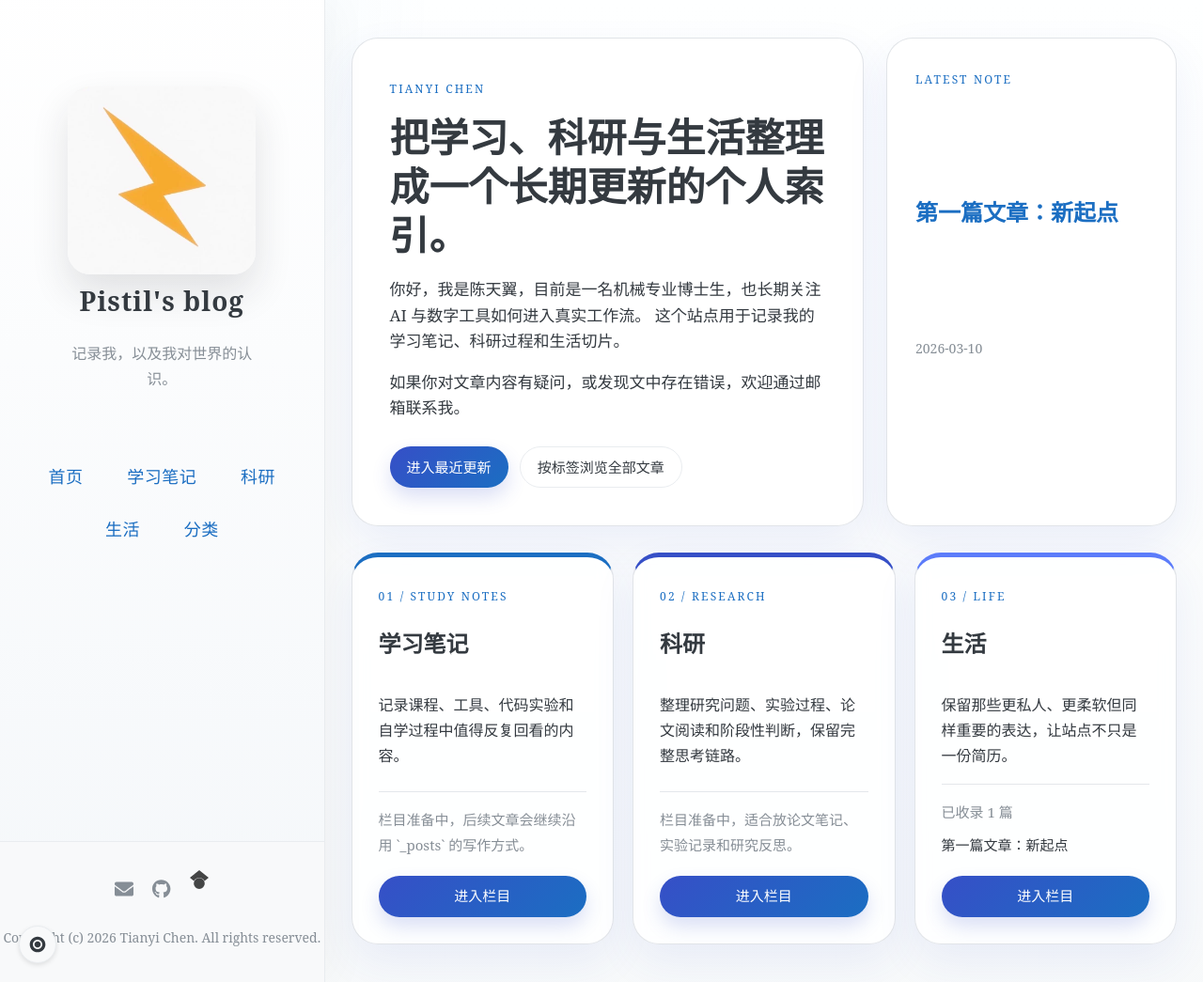
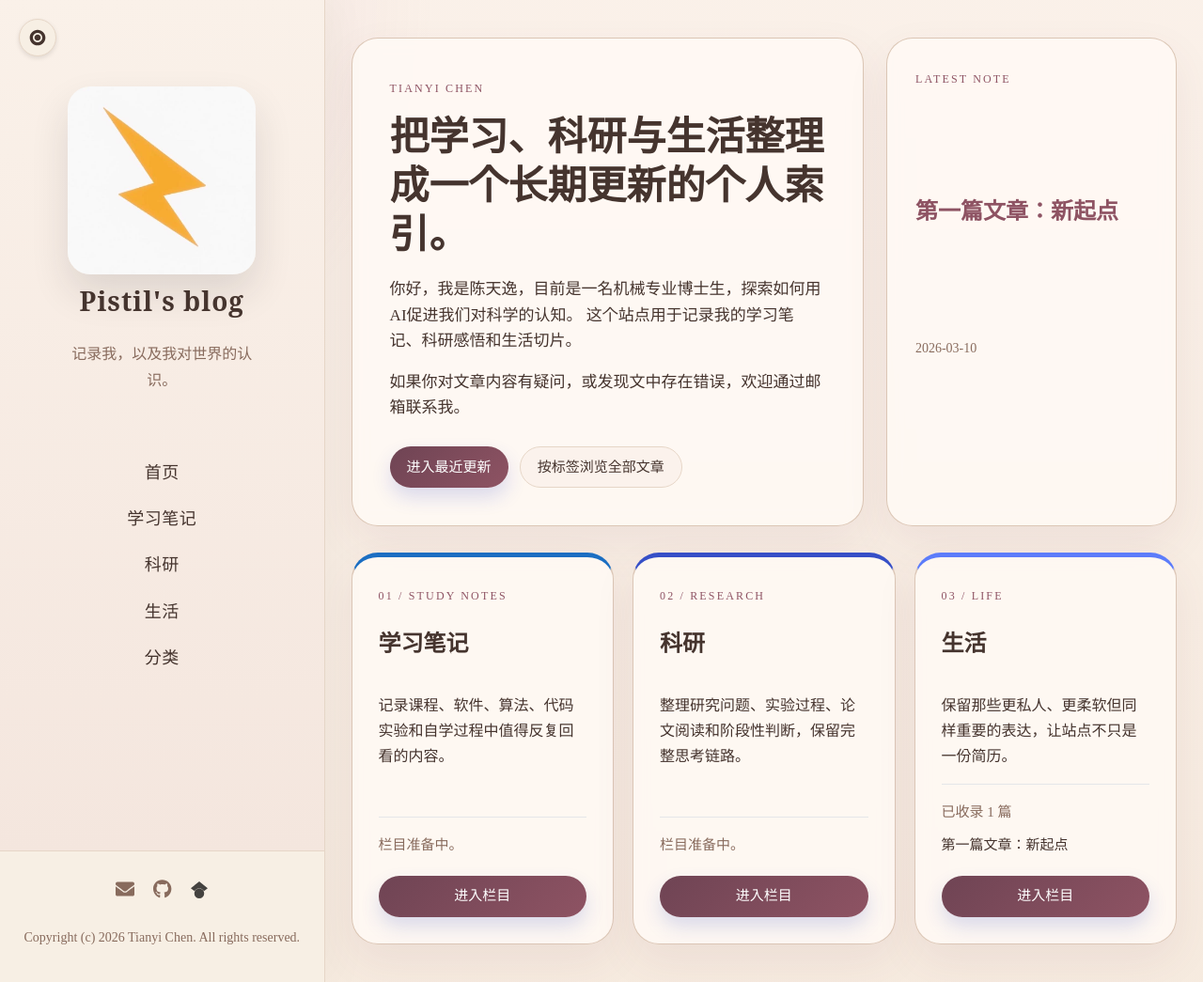
Before and after one commit to PistilReaper/PistilReaper.github.io, a Jekyll site: the page built from index.html, in a window 1280 px wide and 1045 px high. Shown: the whole window at 94% size. Built offline with Jekyll 4.4.1, drawn with Linux system fonts in a browser that asks for light colours; a script that is not in the unit is left out; the list of posts is cut into pages by our own code; comment, search, counter and statistics services are not loaded.

Commit message:
Front-end optimization

```diff
--- a/_sass/_variables.scss
+++ b/_sass/_variables.scss
@@ -6,40 +6,40 @@
 // 基础主题切换变量
 :root {
   // 浅色模式变量
-  --oc-gray-0: #f8f9fa;
-  --oc-gray-1: #f1f3f5;
-  --oc-gray-2: #e9ecef;
-  --oc-gray-3: #dee2e6;
-  --oc-gray-4: #ced4da;
-  --oc-gray-5: #adb5bd;
-  --oc-gray-6: #868e96;
-  --oc-gray-7: #495057;
-  --oc-gray-8: #343a40;
-  --oc-gray-9: #212529;
+  --oc-gray-0: #f7efe4;
+  --oc-gray-1: #f3e7da;
+  --oc-gray-2: #e6d6c7;
+  --oc-gray-3: #d8c2b0;
+  --oc-gray-4: #c8ab95;
+  --oc-gray-5: #b08d79;
+  --oc-gray-6: #886b5d;
+  --oc-gray-7: #6a5348;
+  --oc-gray-8: #45342e;
+  --oc-gray-9: #2c201c;
 
-  --oc-blue-0: #e8f7ff;
-  --oc-blue-6: #228ae6;
-  --oc-blue-8: #1b6ec2;
-  --oc-indigo-9: #364fc7;
+  --oc-blue-0: #f4dfe4;
+  --oc-blue-6: #b36a7c;
+  --oc-blue-8: #8e5363;
+  --oc-indigo-9: #6f4454;
 }
 
 // 深色模式变量
 body.dark-mode {
-  --oc-gray-0: #212529;
-  --oc-gray-1: #343a40;
-  --oc-gray-2: #495057;
-  --oc-gray-3: #6c757d;
-  --oc-gray-4: #adb5bd;
-  --oc-gray-5: #ced4da;
-  --oc-gray-6: #dee2e6;
-  --oc-gray-7: #e9ecef;
-  --oc-gray-8: #f1f3f5;
-  --oc-gray-9: #f8f9fa;
+  --oc-gray-0: #171312;
+  --oc-gray-1: #221d1b;
+  --oc-gray-2: #2d2624;
+  --oc-gray-3: #473d39;
+  --oc-gray-4: #685a53;
+  --oc-gray-5: #8d7c73;
+  --oc-gray-6: #c2b0a5;
+  --oc-gray-7: #ddcdc3;
+  --oc-gray-8: #f0e2d9;
+  --oc-gray-9: #fbf2ec;
 
-  --oc-blue-0: #444d56;
-  --oc-blue-6: #80acff;
-  --oc-blue-8: #81a6ed;
-  --oc-indigo-9: #9775fa;
+  --oc-blue-0: #3a2d31;
+  --oc-blue-6: #d59bab;
+  --oc-blue-8: #efbac7;
+  --oc-indigo-9: #c68ba0;
 }
 
 // Colors
@@ -59,7 +59,8 @@ $helveticaNeue: "Helvetica Neue", Helvetica, Arial, sans-serif;
 $georgia: Georgia, serif;
 
 // Fonts
-$base-font: 'Noto Serif', 'PT Serif', source-han-serif-sc, 'Source Han Serif', 'Songti SC', serif;
+$brand-font: 'Noto Serif', 'PT Serif', source-han-serif-sc, 'Source Han Serif', 'Songti SC', serif;
+$base-font: 'Times New Roman', 'Iowan Old Style', 'Palatino Linotype', 'Book Antiqua', 'Source Han Sans SC', 'Noto Sans SC', 'PingFang SC', 'Microsoft YaHei', 'DengXian', serif;
 $code-font: 'Menlo', 'Courier New', 'Monaco', monospace;
 
 // Font sizes
--- a/index.html
+++ b/index.html
@@ -12,8 +12,8 @@ layout: default
       <p class="home-kicker">Tianyi Chen</p>
       <h1>把学习、科研与生活整理成一个长期更新的个人索引。</h1>
       <p class="home-lead">
-        你好，我是陈天翼，目前是一名机械专业博士生，也长期关注 AI 与数字工具如何进入真实工作流。
-        这个站点用于记录我的学习笔记、科研过程和生活切片。
+        你好，我是陈天逸，目前是一名机械专业博士生，探索如何用AI促进我们对科学的认知。
+        这个站点用于记录我的学习笔记、科研感悟和生活切片。
       </p>
       <p class="home-lead">
         如果你对文章内容有疑问，或发现文中存在错误，欢迎通过邮箱联系我。
@@ -46,7 +46,7 @@ layout: default
     <article class="channel-card channel-study">
       <p class="channel-code">01 / Study Notes</p>
       <h2>学习笔记</h2>
-      <p>记录课程、工具、代码实验和自学过程中值得反复回看的内容。</p>
+      <p>记录课程、软件、算法、代码实验和自学过程中值得反复回看的内容。</p>
       {% if study_posts and study_posts.size > 0 %}
         {% assign study_latest = study_posts | first %}
         <div class="channel-status">
@@ -54,7 +54,7 @@ layout: default
           <a href="{{ site.baseurl }}{{ study_latest.url }}">{{ study_latest.title }}</a>
         </div>
       {% else %}
-        <div class="channel-status empty">栏目准备中，后续文章会继续沿用 `_posts` 的写作方式。</div>
+        <div class="channel-status empty">栏目准备中。</div>
       {% endif %}
       <a class="channel-link" href="{{ site.baseurl }}/study/">进入栏目</a>
     </article>
@@ -70,7 +70,7 @@ layout: default
           <a href="{{ site.baseurl }}{{ research_latest.url }}">{{ research_latest.title }}</a>
         </div>
       {% else %}
-        <div class="channel-status empty">栏目准备中，适合放论文笔记、实验记录和研究反思。</div>
+        <div class="channel-status empty">栏目准备中。</div>
       {% endif %}
       <a class="channel-link" href="{{ site.baseurl }}/research/">进入栏目</a>
     </article>
--- a/style.scss
+++ b/style.scss
@@ -25,8 +25,15 @@ body {
   color: $base-color;
   line-height: 1.7em;
   background-image:
-    radial-gradient(circle at top left, rgba(34, 138, 230, 0.08), transparent 28%),
-    linear-gradient(180deg, rgba(255, 255, 255, 0.92), rgba(248, 249, 250, 0.92));
+    radial-gradient(circle at top left, rgba(179, 106, 124, 0.16), transparent 28%),
+    linear-gradient(180deg, rgba(250, 241, 233, 0.96), rgba(246, 235, 223, 0.96));
+}
+
+input,
+textarea,
+button,
+select {
+  font-family: $base-font;
 }
 
 .container {
@@ -340,7 +347,7 @@ img {
   -webkit-background-size: cover;
   background-size: cover;
   background:
-    linear-gradient(180deg, rgba(255, 255, 255, 0.96), rgba(244, 247, 250, 0.94)),
+    linear-gradient(180deg, rgba(250, 241, 233, 0.98), rgba(243, 228, 220, 0.96)),
     $background-color;
   height: 100%;
   top: 0;
@@ -402,7 +409,7 @@ img {
   margin: 0 auto;
   color: $base-color;
   cursor: pointer;
-  font-family: $base-font;
+  font-family: $brand-font;
   font-weight: 700;
   font-size: 28px;
   letter-spacing: 1px;
@@ -413,6 +420,7 @@ img {
   color: $base-lighten-color;
   font-size: 16px;
   max-width: 220px;
+  line-height: 1.75;
 
   @include mobile {
     margin: 10px auto;
@@ -425,11 +433,14 @@ img {
 }
 
 nav {
-  display: block;
+  display: flex;
+  flex-direction: column;
+  align-items: center;
   margin-top: 28px;
   font-family: $base-font;
   font-weight: 500;
   font-size: 18px;
+  gap: 6px;
 
   @include mobile {
     margin-top: 9px;
@@ -437,24 +448,27 @@ nav {
   }
 
   a {
-    display: inline-block;
-    margin: 6px;
+    display: inline-flex;
+    align-items: center;
+    justify-content: center;
+    margin: 0;
     padding: 7px 14px;
-    text-align: right;
+    min-width: 128px;
+    text-align: center;
     font-weight: 300;
     letter-spacing: 0.5px;
+    color: $base-color;
     border: 1px solid transparent;
     border-radius: 999px;
 
     @include mobile {
-      margin: 0 10px;
-      color: $link-color;
+      color: $base-color;
     }
 
     &:hover,
     &:focus {
       border-color: $divider-color;
-      background-color: rgba(255, 255, 255, 0.7);
+      background-color: rgba(250, 241, 233, 0.82);
     }
   }
 }
@@ -569,10 +583,10 @@ nav {
 .section-hero-card,
 .post-card,
 .empty-state {
-  border: 1px solid rgba(222, 226, 230, 0.9);
+  border: 1px solid rgba(216, 194, 176, 0.92);
   border-radius: 28px;
-  background: rgba(255, 255, 255, 0.84);
-  box-shadow: 0 18px 45px rgba(52, 79, 199, 0.08);
+  background: rgba(255, 250, 245, 0.86);
+  box-shadow: 0 18px 45px rgba(111, 68, 84, 0.08);
   backdrop-filter: blur(8px);
 }
 
@@ -647,7 +661,7 @@ nav {
 .secondary-link {
   border: 1px solid $divider-color;
   color: $base-color;
-  background: rgba(255, 255, 255, 0.7);
+  background: rgba(250, 241, 233, 0.82);
 }
 
 .home-highlight {
@@ -958,7 +972,9 @@ footer {
     text-align: center;
 
     li {
-      display: inline-block;
+      display: inline-flex;
+      align-items: center;
+      justify-content: center;
       margin: 10px;
     }
 
@@ -972,10 +988,18 @@ footer {
       }
     }
 
+    a {
+      display: inline-flex;
+      align-items: center;
+      justify-content: center;
+      min-height: 20px;
+    }
+
     .icon-image {
       display: block;
-      width: 20px;
-      height: 20px;
+      width: 18px;
+      height: 18px;
+      object-fit: contain;
       opacity: 0.72;
       transition: opacity 0.3s ease, transform 0.3s ease;
     }
@@ -1003,7 +1027,7 @@ footer {
 // 主题切换按钮
 .theme-toggle {
   position: fixed;
-  bottom: 20px;
+  top: 20px;
   left: 20px;
   z-index: 9999;
   width: 40px;
@@ -1032,15 +1056,15 @@ footer {
 /* 主题菜单样式 */
 .theme-menu {
   position: fixed;
-  bottom: 70px;
+  top: 70px;
   left: 20px;
   z-index: 9998;
-  background-color: $background-color;
-  opacity: 0.7;
-  border: 1px solid var(--divider-color);
-  border-radius: 8px;
-  box-shadow: 0 4px 12px rgba(0,0,0,0.15);
+  background-color: rgba(250, 241, 233, 0.96);
+  border: 1px solid $divider-color;
+  border-radius: 12px;
+  box-shadow: 0 12px 28px rgba(69, 52, 46, 0.12);
   display: none;
+  overflow: hidden;
 }
 
 /* 选项样式 */
@@ -1067,8 +1091,8 @@ body.dark-mode {
   background-color: var(--oc-gray-0);
   color: var(--oc-gray-8);
   background-image:
-    radial-gradient(circle at top left, rgba(128, 172, 255, 0.12), transparent 26%),
-    linear-gradient(180deg, rgba(33, 37, 41, 0.98), rgba(33, 37, 41, 0.98));
+    radial-gradient(circle at top left, rgba(213, 155, 171, 0.18), transparent 28%),
+    linear-gradient(180deg, rgba(23, 19, 18, 0.98), rgba(34, 29, 27, 0.98));
 
   // 链接样式
   a {
@@ -1080,8 +1104,11 @@ body.dark-mode {
 
   // 侧边栏
   .wrapper-sidebar {
-    background-color: var(--oc-gray-0);
-    border-right-color: var(--oc-gray-2);
+    background:
+      linear-gradient(180deg, rgba(34, 29, 27, 0.98), rgba(23, 19, 18, 0.98)),
+      var(--oc-gray-0);
+    border-right-color: var(--oc-gray-3);
+    box-shadow: 12px 0 40px rgba(0, 0, 0, 0.24);
   }
 
   .home-hero-copy,
@@ -1092,16 +1119,38 @@ body.dark-mode {
   .empty-state,
   nav a:hover,
   nav a:focus {
-    background: rgba(52, 58, 64, 0.84);
+    background: rgba(34, 29, 27, 0.9);
     border-color: var(--oc-gray-3);
     box-shadow: 0 18px 45px rgba(0, 0, 0, 0.2);
   }
 
   .secondary-link,
   .section-badge {
-    background: rgba(73, 80, 87, 0.82);
+    background: rgba(58, 45, 49, 0.88);
     border-color: var(--oc-gray-3);
     color: var(--oc-gray-8);
+  }
+
+  .site-description,
+  .date,
+  .panel-meta,
+  .channel-status {
+    color: var(--oc-gray-7);
+  }
+
+  nav a {
+    color: var(--oc-gray-8);
+  }
+
+  .theme-toggle,
+  .theme-menu {
+    background-color: rgba(34, 29, 27, 0.96);
+    border-color: var(--oc-gray-3);
+    box-shadow: 0 12px 28px rgba(0, 0, 0, 0.28);
+  }
+
+  .theme-toggle svg {
+    fill: var(--oc-gray-8);
   }
 
   // 文章卡片和搜索框
```
Also changed, not shown: life.md (+1 -1 lines).
